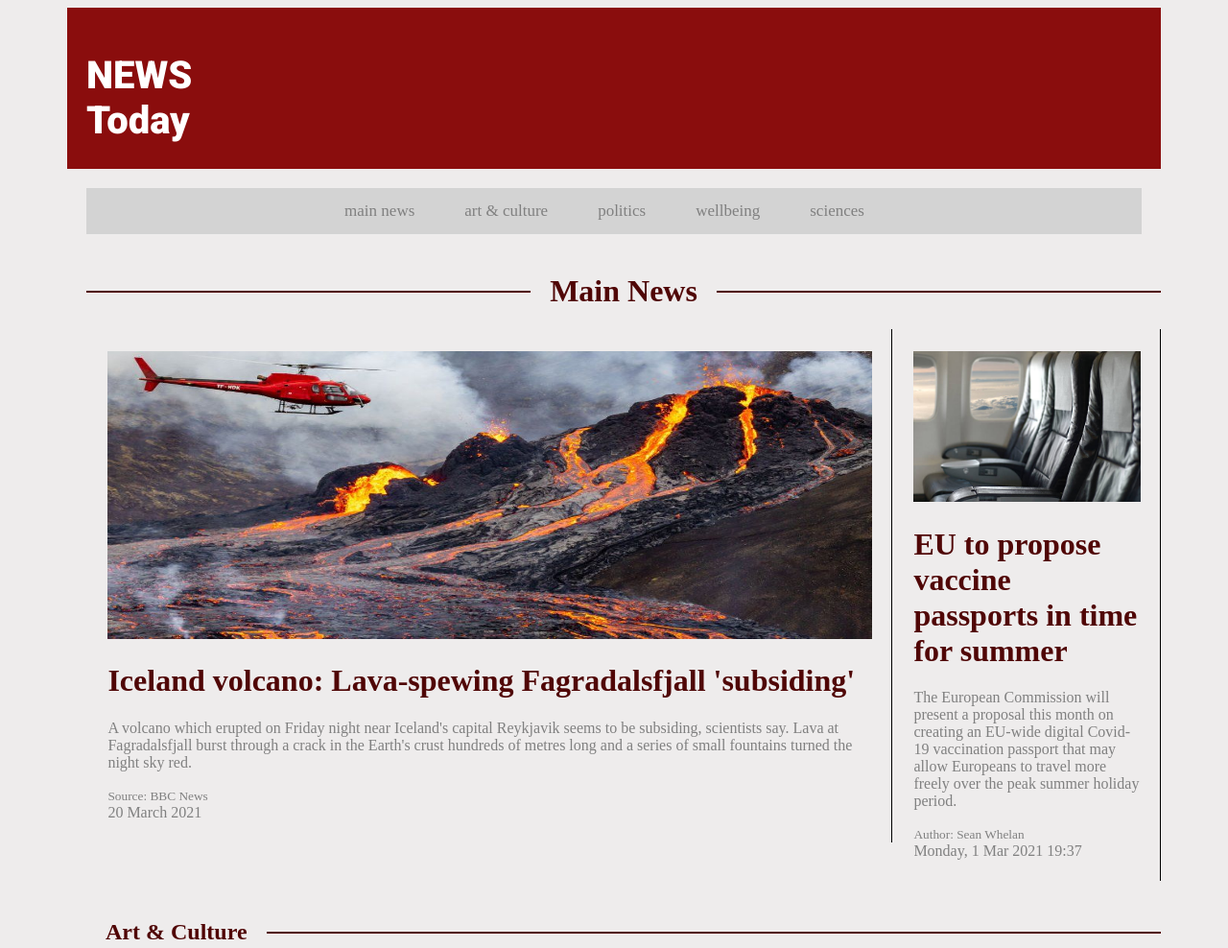
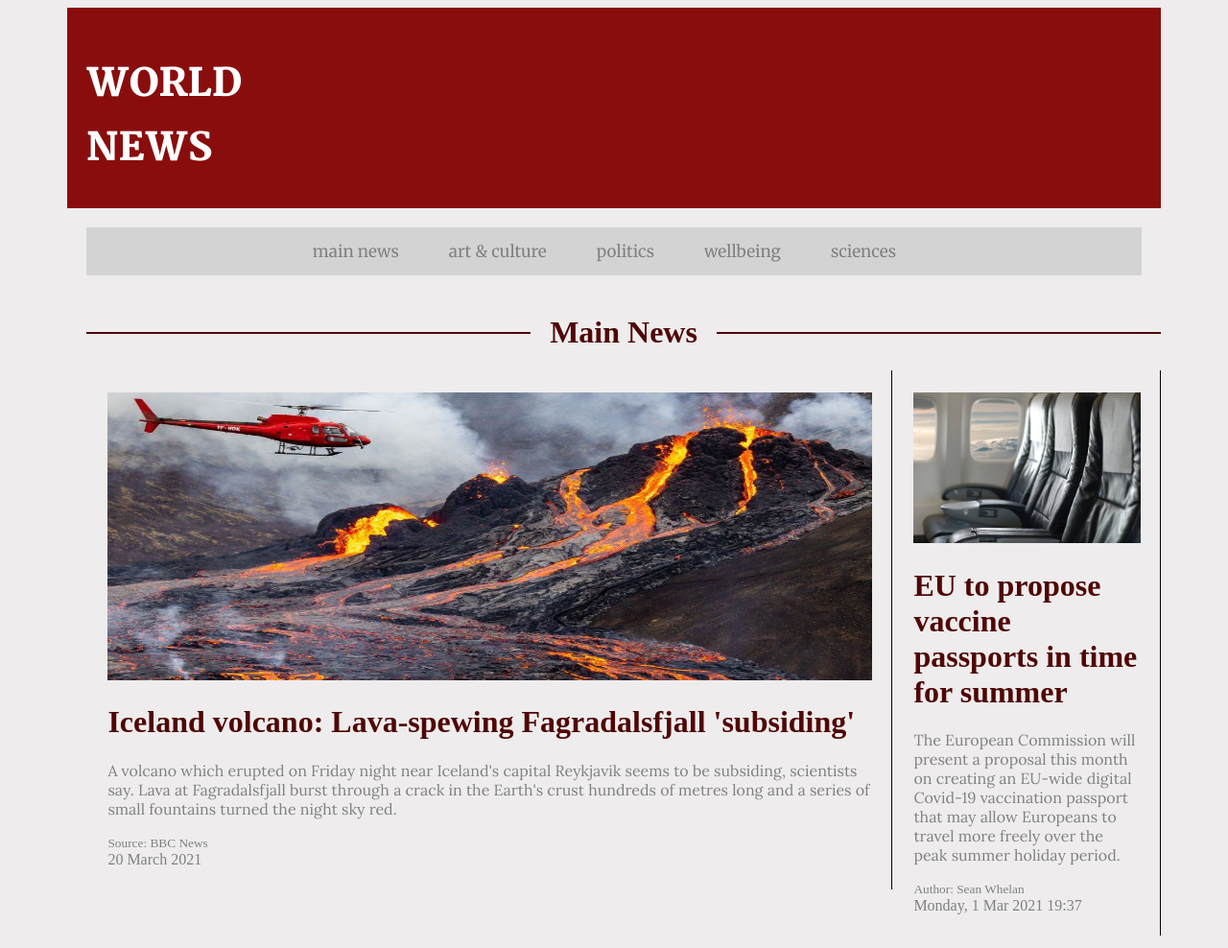
Before and after one commit to ChristelleMurphy/NewsPage, a plain HTML site: page index.html in a window 1280 px wide. Shown: the top 988 px of the page at 96% size. Drawn offline with Linux system fonts and the light colour scheme; a web font is replaced by a local one.

Commit message:
font change

```diff
--- a/assets/css/newspage.css
+++ b/assets/css/newspage.css
@@ -8,10 +8,6 @@ body{
     display: inline-block;
     margin: 10%;
 }
-.heading{
-  font-size: 40px;
-  font-family: 'Roboto', sans-serif;
-}
 
 /* Add a black background color to the top navigation */
 nav#main {
@@ -19,6 +15,7 @@ nav#main {
   overflow: hidden;
   display: flex;
   justify-content: center;
+  font-family: 'Merriweather', serif;
 }
 
 nav#main li{
@@ -34,7 +31,9 @@ nav#main a {
   text-decoration: none;
   font-size: 17px;
 }
-
+.article-preview{
+  font-family: 'Lora', serif;
+}
 /* Change the color of links on hover */
 nav#main a:hover {
   background-color: #ddd;
--- a/index.html
+++ b/index.html
@@ -7,13 +7,16 @@
     <link rel="stylesheet" href="assets/css/newspage.css">
     <link rel="stylesheet" media="screen" href="https://fontlibrary.org//face/archivo-narrow" type="text/css"/>
     <link href="https://fonts.googleapis.com/css2?family=Roboto:wght@900&display=swap" rel="stylesheet">
+    <link href="https://fonts.googleapis.com/css2?family=Merriweather&display=swap" rel="stylesheet">
+    <link href="https://fonts.googleapis.com/css2?family=Lora&display=swap" rel="stylesheet">
+    <link href="https://fonts.googleapis.com/css2?family=Martel:wght@900&display=swap" rel="stylesheet">
     <title>News homepage</title>
   </head>
   <body>
     <div class="news">
     <div class="grid grid-pad" style="background-color:rgb(138, 13, 13);color:white">
-      <div class="col-2-12">
-            <h1 class="heading" style="color: white;">NEWS <br> Today</h1>
+      <div class="col-7-12">
+            <h1 class="heading" style="color: white; font-family: 'Martel', serif; font-size: 40px;">WORLD <br>NEWS</h1>
       </div>
       <div class="col-7-12">
     </div>
```
